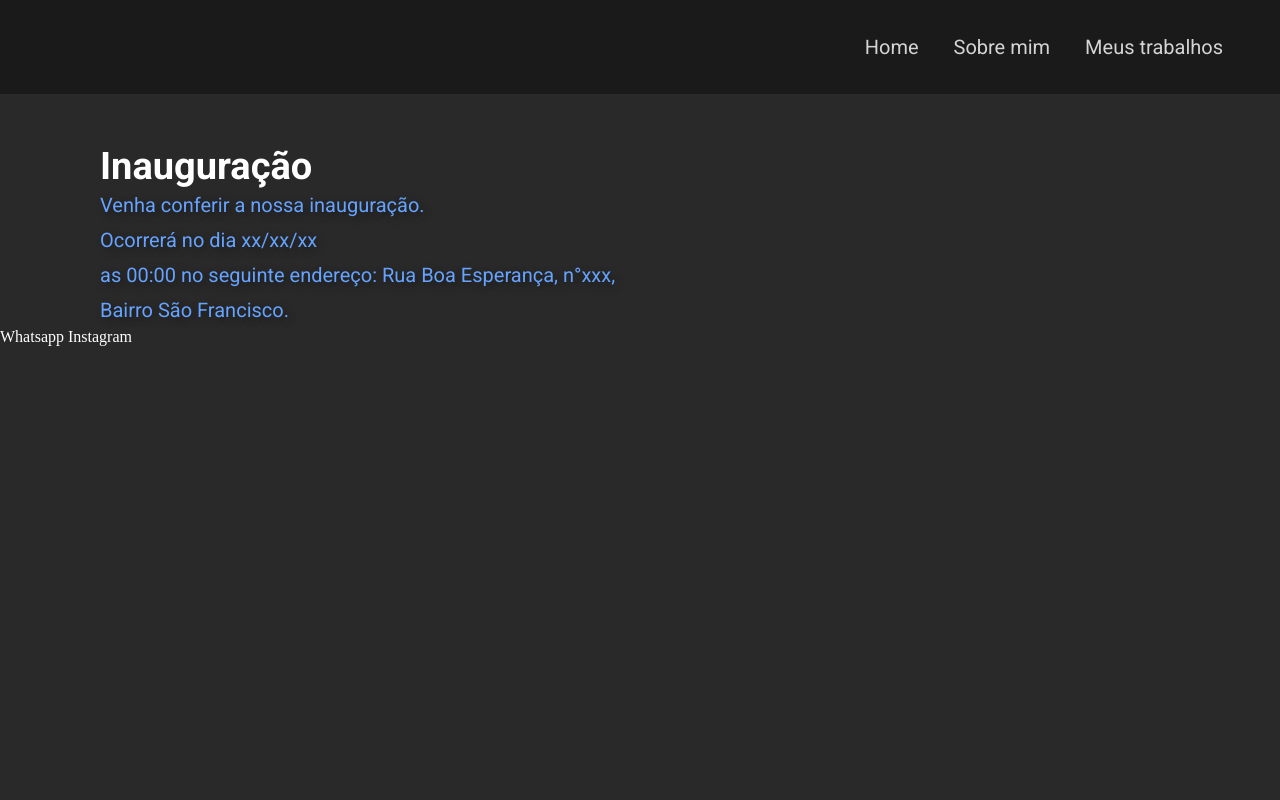
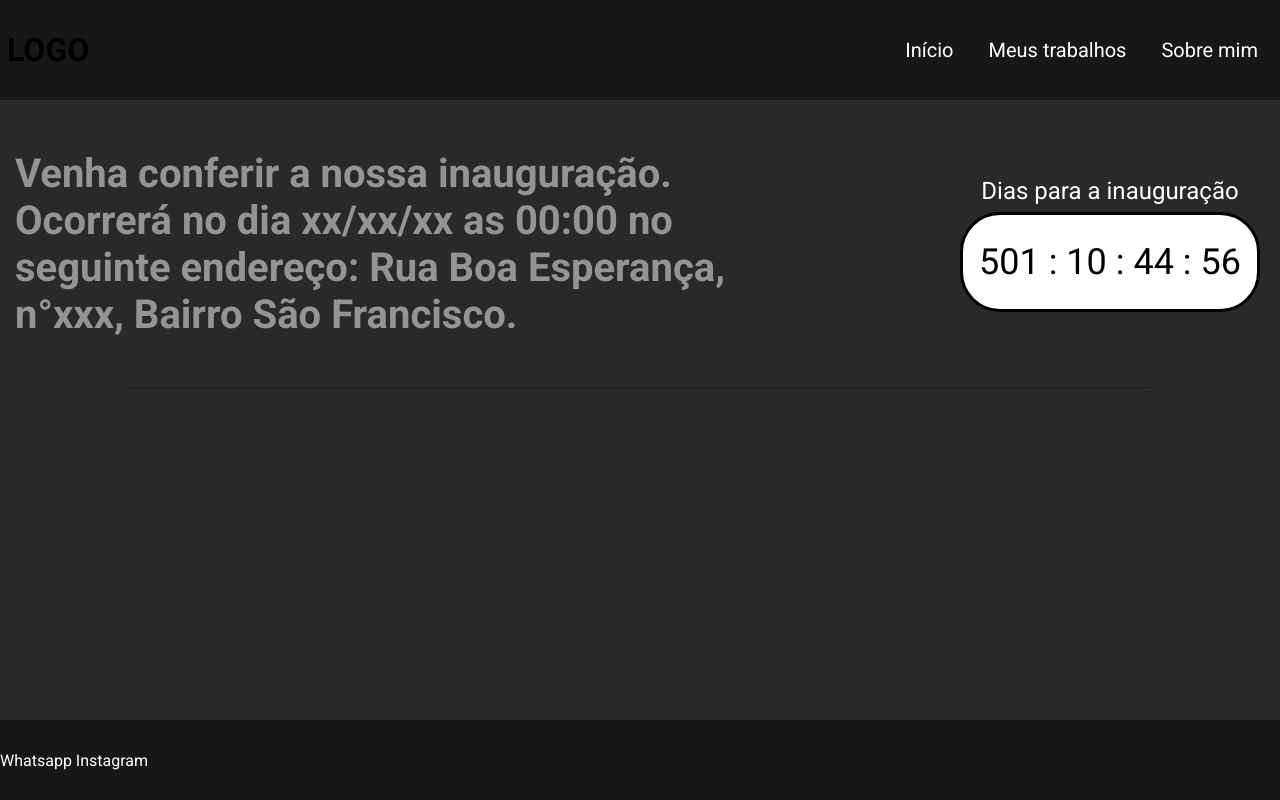
Before and after one commit to nicolaswalcker/familia-du-corte, a plain HTML site: page index.html in a window 1280 px wide. Drawn offline with Linux system fonts and the light colour scheme.

Commit message:
Initial commit

```diff
--- a/index.html
+++ b/index.html
@@ -12,33 +12,48 @@
 
 </head>
 <body>
-    <header>
-        <div class="botoes_navegar">
+    <header class="cabecalho">
+        <h1 id="logo">LOGO</h1>
+        <nav class="botoes-navegar">
             <ul>
-                <li><a href="#">Home</a></li>
+                <li><a href="#inicio">Início</a></li>
+                <li><a href="#meus-trabalhos">Meus trabalhos</a></li>
                 <li><a href="#">Sobre mim</a></li>
-                <li><a href="#">Meus trabalhos</a></li>
             </ul>
-        </div>
+        <nav/>
     </header>
 
     <main>
+        <div id="inicio">
+            <p class="texto-informacao">Venha conferir a nossa
+                inauguração. Ocorrerá no dia
+                xx/xx/xx as 00:00 no seguinte endereço:
+                Rua Boa Esperança, n°xxx, Bairro São Francisco.
+            </p>
+            <div class="contador">
+                <h2 class="titulo-contador">Dias para a inauguração</h2>
+                <div id="dday"></div>
+            </div>
+        </div>
 
-        <h1>Inauguração</h1>
 
-        <div id="texto_infos"><p>Venha conferir a nossa
-            inauguração.<br /> Ocorrerá no dia
-            xx/xx/xx<br /> as 00:00 no seguinte endereço:
-            Rua Boa Esperança, n°xxx, <br />Bairro São Francisco.</p>
-        </div>
+
+        <hr>
+
+        <div id="meus-trabalhos"></div>
+
+
+
     </main>
 
-    <footer>
+
+
+    <footer class="rodape">
         <div class="botoes_contato">
             <a href="#">Whatsapp</a>
             <a href="#">Instagram</a>
         </div>
     </footer>
-
 </body>
+<script type="text/javascript" src="js/countdown.js"></script>
 </html>
--- /dev/null
+++ b/js/countdown.js
@@ -0,0 +1,31 @@
+
+// Definir a data que vai entrar em contagem regressiva
+var countDownDate = new Date("April 25, 2022 12:00:00").getTime();
+
+// Atualizando a contagem regressiva a cada 1 segundo
+var x = setInterval(function () {
+
+    //Obtendo a data e hora de hoje
+    var now = new Date().getTime();
+
+    // Encontrando a distância de agora e a data da contagem
+    var distance = countDownDate - now;
+
+    // Cálculo do tempo e dias, horas, minutos e segundos
+    var days = Math.floor(distance / (1000 * 60 * 60 * 24));
+    var hours = Math.floor((distance % (1000 * 60 * 60 * 24)) / (1000 * 60 * 60));
+    var minutes = Math.floor((distance % (1000 * 60 * 60)) / (1000 * 60));
+    var seconds = Math.floor((distance % (1000 * 60)) / 1000);
+
+    // Exibir o resultado no elemento com id selecionado
+    document.getElementById("dday").innerHTML = days + " : " + hours + " : " +
+    minutes + " : " + seconds + "  ";
+
+    // Quando o contador chegar a 0, exiba a mensagem ou faça algo
+    if (distance < 0) {
+        clearInterval(x);
+        document.getElementById("dday").innerHTML = "O GRANDE DIA CHEGOU";
+    }
+}, 1000);
+
+console.log(countDownDate)
--- a/styles/index_page.css
+++ b/styles/index_page.css
@@ -2,63 +2,125 @@
     text-decoration: none;
     margin: 0;
     list-style-type: none;
+    box-sizing: border-box;
+    font-family: 'Roboto', sans-serif;
 }
 a{
     color: white;
 }
 
 body{
+    width: 100%;
     background: #292929;
 }
 
-header{
+.cabecalho{
+    width: 100%;
     background: #171717;
-    height: 5rem;
-    position: static;
+    height: 100px;
     margin-bottom:50px;
     padding: 7px;
     display: flex;
-    flex-direction: column;
+    flex-direction: row;
     justify-content: space-between;
-    align-items: flex-end;
-    opacity: 80%;
+    align-items: center;
 }
 
-.botoes_navegar{
 
-    font-family: 'Roboto', sans-serif;
+.logo{
+    margin-left: 15px;
+    color: white;
+}
+
+.botoes-navegar{
     font-style: normal;
     font-weight: normal;
     font-size: 20px;
     line-height: 28px;
-    margin-top: auto;
-    margin-bottom: auto;
-    margin-right: 35px;
 }
 
-.botoes_navegar li{
+.botoes-navegar li{
     display: inline-flex;
     padding: 2px 15px;
 }
 
-.botoes_navegar a:hover{
-    color: #67ADFF;
+.botoes-navegar a:hover{
+    color: #4b9dfa;
 }
 
-h1{
-    font-family: 'Roboto', sans-serif;
-    font-size: 38px;
-    display: inline-flex;
-    margin-left: 100px;
+main #inicio{
+    display: flex;
+    flex-direction: row;
+    align-items: center;
+    justify-content: space-between;
+    margin-left: 15px;
+}
+
+main div .texto-informacao{
+    font-size: 40px;
+    margin-right: 150px;
+    font-weight: 700;
+    text-align: left;
+    color: rgb(148, 148, 148);
+}
+
+main div .contador{
+    width: 50%;
+    display: flex;
+    flex-direction: column;
+    align-items: center;
+    justify-content: space-between;
+    margin-right: 20px;
+}
+
+main div #dday{
+    display: flex;
+    flex-direction: row;
+    align-items: center;
+    justify-content: space-around;
+    text-align: center;
+    width: 300px;
+    height: 100px;
+    background-color: white;
+    border: 3px solid black;
+    font-size: 36px;
+    color: black;
+    padding: 5px 15px;
+    border-radius: 40px;
+}
+
+main div #dday:hover{
+    color: white;
+    background-color: black;
+    border-color: white;
+}
+
+.contador h2{
+    margin-bottom: 7px;
+    font-weight: 400;
     color: white;
 }
 
-#texto_infos{
-    font-family: 'Roboto', sans-serif;
-    color: #66A3FF;
-    font-size: 20px;
-    margin-left: 100px;
-    text-shadow: 3px 3px 8px rgba(0, 0, 0, 0.4);
-    text-align: left;
-    line-height: 35px;
+hr{
+    border-color:rgba(0, 0, 0, .3);
+    box-sizing:border-box;
+    width:80%;
+    margin: 50px auto;
+
+
+  }
+
+
+
+
+.rodape{
+    display: flex;
+    flex-direction: row;
+    align-items: center;
+    justify-content: space-between;
+    background: #171717;
+    position: absolute;
+    bottom: 0;
+    height: 80px;
+    width: 100%;
 }
```
